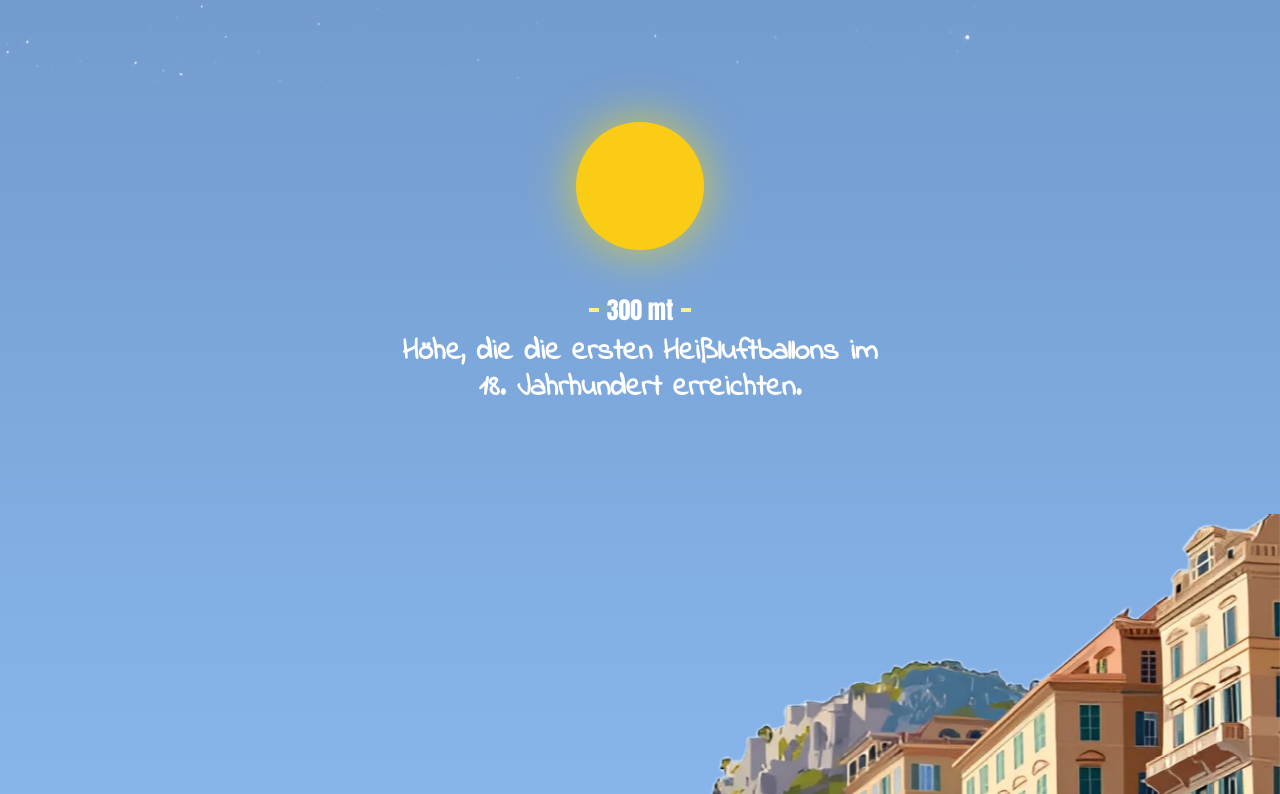
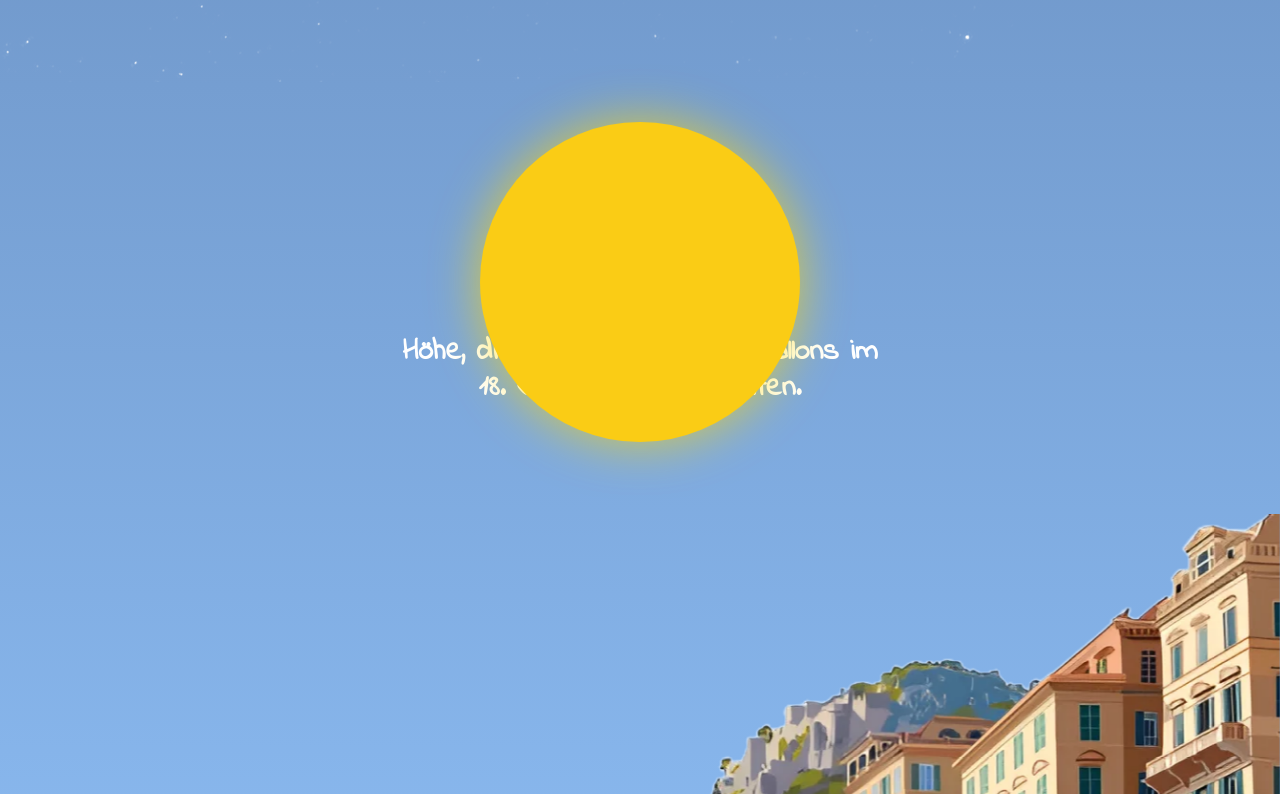
Before and after one commit to andevbonilla/andev-webpage, a Next.js app: page /de in a window 1280 px wide. Shown: the part 6746-7540 px from the top of the page. Built offline with nearby package versions, Linux system fonts and the light colour scheme.

Commit message:
improves in the UI of the webpage for desktop

```diff
--- a/src/components/City.tsx
+++ b/src/components/City.tsx
@@ -67,7 +67,7 @@ export const City = ({ curiosfactText }: any) => {
         text={curiosfactText}
       />
 
-      <div className='flex w-full flex-col'>
+      <div className='flex w-full flex-col z-30'>
         {/* <div ref={sun} className='lg:w-[25rem] lg:h-[25rem] absolute left-[15%] w-[18rem] h-[18rem] bg-yellow-400 rounded-full z-10 sun'></div> */}
 
         <Image
--- a/src/components/ParrallaxSun.tsx
+++ b/src/components/ParrallaxSun.tsx
@@ -41,9 +41,9 @@ const ParallaxScene: React.FC<ParallaxSceneProps> = ({ height = '10vh' }) => {
         return () => window.removeEventListener('scroll', handleScroll);
     }, [isInView]);
 
-    const sunPosition = scrollProgress * 300;
-    const balloon1X = scrollProgress * 140 - 40;
-    const balloon2X = 140 - scrollProgress * 200;
+    const sunPosition = (window.innerWidth > 1000) ? (scrollProgress * 80) : (scrollProgress * 300);
+    const balloon1X = (window.innerWidth > 1000) ? (scrollProgress * 100 - 40) : (scrollProgress * 140 - 40);
+    const balloon2X = (window.innerWidth > 1000) ? (140 - scrollProgress * 100) : (140 - scrollProgress * 200);
 
     const balloonY = (x: number) => {
         const normalizedX = (x + 20) / 120;
@@ -54,7 +54,7 @@ const ParallaxScene: React.FC<ParallaxSceneProps> = ({ height = '10vh' }) => {
         <div ref={sceneRef} className="relative" style={{ height }}>
             {/* Sun */}
             <div
-                className="absolute left-1/2 h-[8rem] w-[8rem] rounded-full bg-yellow-400 z-10"
+                className="absolute left-1/2 lg:w-[20rem] lg:h-[20rem] h-[8rem] w-[8rem] rounded-full bg-yellow-400 z-10"
                 style={{
                     transform: `translate(-50%, ${sunPosition}%)`,
                     boxShadow: '0 0 50px rgba(255, 215, 0, 0.7)',
@@ -64,7 +64,7 @@ const ParallaxScene: React.FC<ParallaxSceneProps> = ({ height = '10vh' }) => {
 
             {/* Hot Air Balloon 1 */}
             <div
-                className="absolute w-[8rem] h-[8rem]"
+                className="absolute lg:w-[18rem] lg:h-[18rem] w-[8rem] h-[8rem] z-20"
                 style={{
                     left: `${balloon1X}%`,
                     top: `${balloonY(balloon1X)}%`,
@@ -81,7 +81,7 @@ const ParallaxScene: React.FC<ParallaxSceneProps> = ({ height = '10vh' }) => {
 
             {/* Hot Air Balloon 2 */}
             <div
-                className="absolute w-[10rem] h-[10rem]"
+                className="absolute lg:w-[20rem] lg:h-[20rem] w-[10rem] h-[10rem] z-20"
                 style={{
                     left: `${balloon2X}%`,
                     top: `${balloonY(balloon2X)}%`,
```
